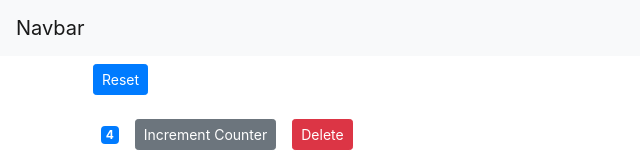
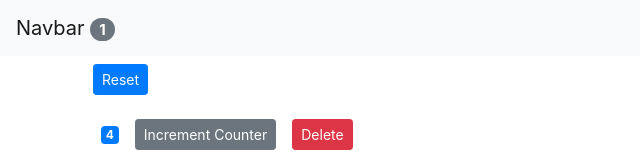
Before and after one commit to Boity-Latakgomo/Hello-React, a React (Create React App) app: page / in a window 1280 px wide. Shown: the top 160 px of the page, without its empty margins (0-640 px from the left). Built offline with nearby package versions, Linux system fonts and the light colour scheme.

Commit message:
total number of counters on the navbar

```diff
--- a/src/App.js
+++ b/src/App.js
@@ -4,13 +4,46 @@
 import './App.css';
 
 class App extends Component {
+  state = {
+    counters: [
+        { id:1, value:4 },
+        { id:2, value:0 },
+        { id:3, value:0 },
+        { id:4, value:0 }
+    ]
+ };
+ handleIncrement = counter => {
+  const counters = [...this.state.counters];
+  const index = counters.indexOf(counter);
+  counters[index] = {...counter};
+  counters[index].value++;
+  this.setState({ counters });
+ };
+   handleReset = () => {
+     const counters = this.state.counters.map(c => {
+           c.value = 0;
+           return c;
+       });
+       this.setState({ counters });
+   };
+ handleDelete = (counterId) => {
+  const counters = this.state.counters.filter(c => c.id !== counterId);
+  this.setState({ counters });
+ };
 
   render() {
     return (
       <React.Fragment>
-     <><NavBar /><main className="container">
-       <Counters />
-      </main></>
+     <NavBar totalCounters={this.state.counters.filter(c => c.value > 0).length}
+      />
+     <main className="container">
+       <Counters
+       counters={this.state.counters}
+       onReset={this.handleReset}
+       onIncrement={this.handleIncrement}
+       onDelete={this.handleDelete}
+       />
+      </main>
       </React.Fragment>
     );
   }
--- a/src/components/counters.jsx
+++ b/src/components/counters.jsx
@@ -2,43 +2,18 @@
 import Counter from './counter';
 
 class Counters extends Component {
-    state = {
-        counters: [
-            { id:1, value:4 },
-            { id:2, value:0 },
-            { id:3, value:0 },
-            { id:4, value:0 }
-        ]
-     };
-     handleIncrement = counter => {
-      const counters = [...this.state.counters];
-      const index = counters.indexOf(counter);
-      counters[index] = {...counter};
-      counters[index].value++;
-      this.setState({ counters });
-     };
-       handleReset = () => {
-         const counters = this.state.counters.map(c => {
-               c.value = 0;
-               return c;
-           });
-           this.setState({ counters });
-       };
-     handleDelete = (counterId) => {
-      const counters = this.state.counters.filter(c => c.id !== counterId);
-      this.setState({ counters });
-     };
+
     render() {
         return (
         <div>
             <button
-                onClick={this.handleReset}
+                onClick={this.props.onReset}
              className="btn btn-primary btn-sm m-2">Reset</button>
-            { this.state.counters.map(counter =>
+            { this.props.counters.map(counter =>
             <Counter
              key={counter.id}
-              onDelete={this.handleDelete}
-              onIncrement={this.handleIncrement}
+              onDelete={this.props.onDelete}
+              onIncrement={this.props.onIncrement}
               counter={counter}
              />
              )}
--- a/src/components/navbar.jsx
+++ b/src/components/navbar.jsx
@@ -5,7 +5,11 @@
   render() {
     return (
        <nav className=" navbar navbar-light bg-light">
-      <a className="navbar-brand" href="#">Navbar</a>
+      <a className="navbar-brand" href="#">
+          Navbar <span className="badge badge-pill badge-secondary">
+              {this.props.totalCounters}
+              </span>
+          </a>
     </nav>
     );
   }
```
